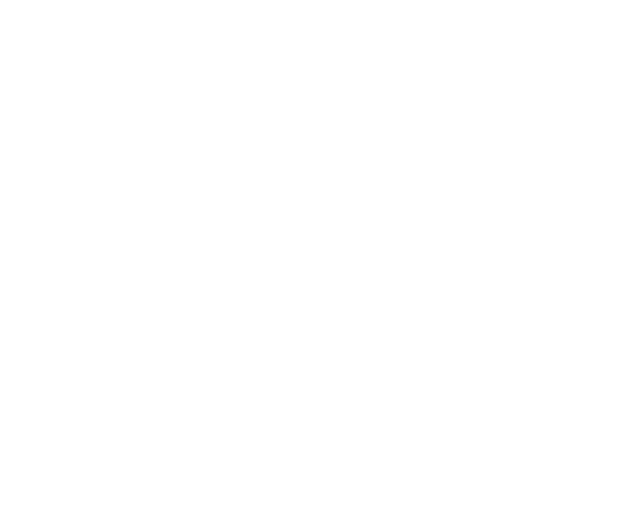
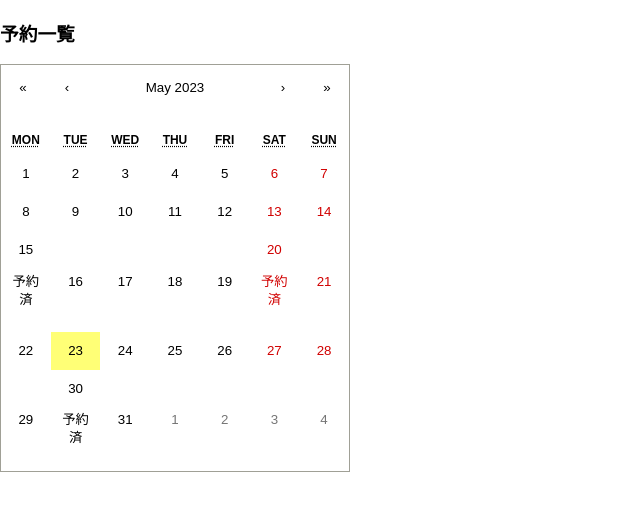
Before and after one commit to Buront2610/reservation_system, a React (Create React App) app: page /test4 in a window 1280 px wide. Before the commit this address had no page. Shown: the top 510 px of the page, without its empty margins (0-640 px from the left). Built offline with nearby package versions, Linux system fonts and the light colour scheme.

Commit message:
[update&Add]useAuthのlintに基づいた修正　その他テスト用ページの追加

```diff
--- a/package.json
+++ b/package.json
@@ -18,6 +18,7 @@
     "crypto-js": "^4.1.1",
     "date-fns": "^2.30.0",
     "react": "^18.2.0",
+    "react-calendar": "^4.2.1",
     "react-datepicker": "^4.11.0",
     "react-dom": "^18.2.0",
     "react-query": "^3.39.3",
--- a/src/compornents/authContext.tsx
+++ b/src/compornents/authContext.tsx
@@ -13,7 +13,7 @@ interface AuthContextProps {
 
 export const AuthContext = createContext<AuthContextProps | null>(null);
 
-export const useAuth = () => {
+export const UseAuth = () => {
   const context = useContext(AuthContext);
   if (!context) {
     throw new Error('useAuth must be used within an AuthProvider');
--- a/src/compornents/login.tsx
+++ b/src/compornents/login.tsx
@@ -9,7 +9,7 @@ import {
   TextField,
 } from "@mui/material";
 import { useNavigate } from "react-router-dom";
-import { useAuth } from './authContext';
+import { UseAuth } from './authContext';
 import CryptoJS from 'crypto-js';
 
 interface LoginProps {}
@@ -30,7 +30,7 @@ const Login: React.FC<LoginProps> = (): ReactElement => {
   const [password, setPassword] = useState("");
   const [error, setError] = useState<string | null>(null);
   const navigate = useNavigate();
-  const auth  = useAuth();
+  const auth  = UseAuth();
 
   const cardStyle = {
     display: "block",
--- a/src/compornents/router.tsx
+++ b/src/compornents/router.tsx
@@ -2,7 +2,7 @@ import React, {FC, Dispatch, SetStateAction} from 'react';
 import { BrowserRouter as Router, Route, Routes, BrowserRouter } from 'react-router-dom';
 import { Box } from '@mui/material';
 import Login  from './login'
-import { useAuth } from './authContext';
+import { UseAuth } from './authContext';
 import  AdminSideMenu from './adminSideMenu';
 import  UserSideMenu from './userSideMenu';
 import ReservationPage from './userReserve';
@@ -13,6 +13,7 @@ import EmployeeManagePage from './adminManage';
 import { styled } from '@mui/material/styles';
 import { Button } from '@mui/material';
 import TestReservationPage from './testUserReserve';
+import TestReservationHistoryPage from './testUserReserveInfo';
 
 interface setStateProps{
     setStateProp: object;
@@ -23,7 +24,7 @@ function Placeholder() {
 }
 
 function routerCompornent() {
-    const { user } = useAuth();
+    const { user } = UseAuth();
 
     let SideMenu = Placeholder;
     if (user) {
@@ -37,6 +38,7 @@ function routerCompornent() {
                 <Route path="/test" element={<ReservationPage />} />
                 <Route path="/test2" element={<ReservationInfoPage />} />
                 <Route path="/test3" element={<TestReservationPage />} />
+                <Route path="/test4" element={<TestReservationHistoryPage />} />
                 {user && (
                     <>
                     <Route path="/user/*" element={<SideMenu />}>
--- /dev/null
+++ b/src/compornents/testUserReserveInfo.tsx
@@ -0,0 +1,50 @@
+import React, { useState, useEffect } from 'react';
+import Calendar from 'react-calendar';
+import 'react-calendar/dist/Calendar.css';
+import { Reservation, Employee } from './types';
+
+// Dummy Data
+const dummyReservations: Reservation[] = [
+    { id: 1, employee_id: 1, reservation_date: '2023-05-15', bento_id: 1, quantity: 1, is_delivered: true },
+    { id: 2, employee_id: 1, reservation_date: '2023-05-20', bento_id: 2, quantity: 2, is_delivered: false },
+    { id: 3, employee_id: 1, reservation_date: '2023-05-30', bento_id: 1, quantity: 1, is_delivered: true },
+];
+
+const dummyEmployees: Employee[] = [
+    { id: 1, name: 'John Doe', workplace_id: 1 },
+];
+
+// Mocked API Functions
+const getReservations = () => Promise.resolve(dummyReservations);
+const getEmployees = () => Promise.resolve(dummyEmployees);
+
+function TestReservationHistoryPage() {
+    const [reservations, setReservations] = useState<Reservation[]>([]);
+
+    useEffect(() => {
+        getReservations().then(setReservations);
+    }, []);
+
+    const reservedDates = reservations.map(reservation => new Date(reservation.reservation_date));
+
+    type View = 'month' | 'year' | 'decade' | 'century';
+    type TileContentProps = { date: Date; view: View };
+
+    const tileContent = ({ date, view }: TileContentProps) => {
+        if (view === 'month' && reservedDates.some(d => d.getTime() === date.getTime())) {
+            return <p>予約済</p>;
+        }
+        return null;
+    };
+
+    return (
+        <div>
+            <h3>予約一覧</h3>
+            <Calendar
+                tileContent={tileContent}
+            />
+        </div>
+    );
+};
+
+export default TestReservationHistoryPage;
--- a/src/compornents/userReserve.tsx
+++ b/src/compornents/userReserve.tsx
@@ -6,7 +6,7 @@ import 'react-datepicker/dist/react-datepicker.css';
 import { Reservation, Bento, Employee } from './types';
 import { getBento, addReservation, deleteReservation, getReservations, getEmployees } from './API';
 import { Box, Button, Typography, Tab, Tabs } from '@mui/material';
-import { useAuth } from './authContext';
+import { UseAuth } from './authContext';
 
 
 
@@ -15,7 +15,7 @@ registerLocale('ja', ja);
 
 // 予約ページの関数コンポーネント
 function ReservationPage() {
-    const { user } = useAuth(); // ログインユーザーの情報を取得
+    const { user } = UseAuth(); // ログインユーザーの情報を取得
     // ユーザ情報が存在することを確認（ログインしているかどうか）
     if (!user) {
         throw new Error('User is not logged in.');
--- a/src/compornents/userReserveInfo.tsx
+++ b/src/compornents/userReserveInfo.tsx
@@ -1,58 +1,101 @@
 import React, { useState, useEffect } from 'react';
 import { Reservation, Bento, Employee } from './types';
 import { getReservations, getBento, getEmployees } from './API';
-import { Box, Table, TableBody, TableCell, TableContainer, TableHead, TableRow, Paper } from '@mui/material';
-import { useAuth } from './authContext';
+import { Box, Table, TableBody, TableCell, TableContainer, TableHead, TableRow, Paper, IconButton } from '@mui/material';
+import { UseAuth } from './authContext';
+import { CheckCircleOutline as CheckCircleOutlineIcon, HighlightOff as HighlightOffIcon, ChevronLeft, ChevronRight } from '@mui/icons-material';
 
-//予約情報の表示
-//場合によっては消すかも
 function ReservationHistoryPage() {
-    const { user } = useAuth(); // ログインユーザーの情報を取得
+    const { user } = UseAuth();
 
     if(!user) {
         throw new Error('User is not logged in.');
     }
 
+    const today = new Date();
+    const [month, setMonth] = useState(today.getMonth());
+    const [year, setYear] = useState(today.getFullYear());
     const [reservations, setReservations] = useState<Reservation[]>([]);
     const [employeeList, setEmployeeList] = useState<Employee[]>([]);
-    const [dateList, setDateList] = useState<string[]>([]);
 
     useEffect(() => {
-        getReservations().then(reservation => {
-            setReservations(reservation);
-            setDateList([...new Set(reservation.map(r => r.reservation_date))]);
-        });
-        getEmployees().then(employee => setEmployeeList(employee));
+        getReservations().then(setReservations);
+        getEmployees().then(setEmployeeList);
     }, []);
+
+    const getDaysInMonth = (month: number, year: number) => {
+        return new Date(year, month + 1, 0).getDate();
+    };
+
+    const getFirstDayOfMonth = (month: number, year: number) => {
+        return new Date(year, month, 1).getDay();
+    };
 
     const getReservationStatus = (date: string, employeeId: number) => {
         const reservation = reservations.find(
             reservation => reservation.employee_id === employeeId && reservation.reservation_date === date
         );
-        return reservation ? '予約済' : '';
+        return reservation ? "予約済" : "";
     };
 
+    const decreaseMonth = () => {
+        setMonth(month - 1);
+        if (month - 1 < 0) {
+            setMonth(11);
+            setYear(year - 1);
+        }
+    };
+
+    const increaseMonth = () => {
+        setMonth(month + 1);
+        if (month + 1 > 11) {
+            setMonth(0);
+            setYear(year + 1);
+        }
+    };
     return (
         <Box>
+            <IconButton onClick={decreaseMonth}>
+                <ChevronLeft />
+            </IconButton>
+            <IconButton onClick={increaseMonth}>
+                <ChevronRight />
+            </IconButton>
             <TableContainer component={Paper}>
                 <Table>
                     <TableHead>
                         <TableRow>
                             <TableCell>Employee / Date</TableCell>
-                            {dateList.map(date => (
-                                <TableCell>{date}</TableCell>
+                            {["日", "月", "火", "水", "木", "金", "土"].map(day => (
+                                <TableCell>{day}</TableCell>
                             ))}
                         </TableRow>
                     </TableHead>
                     <TableBody>
-                        {employeeList.map(employee => (
-                            <TableRow>
-                                <TableCell>{employee.name}</TableCell>
-                                {dateList.map(date => (
-                                    <TableCell>{getReservationStatus(date, employee.id)}</TableCell>
-                                ))}
-                            </TableRow>
-                        ))}
+                        {employeeList.map(employee => {
+                            let rows = [];
+                            let cells = [];
+                            cells.push(<TableCell>{employee.name}</TableCell>);
+                            for (let i = 0; i < getFirstDayOfMonth(month, year); i++) {
+                                cells.push(<TableCell></TableCell>);
+                            }
+                            for (let day = 1; day <= getDaysInMonth(month, year); day++) {
+                                const date = `${year}-${month + 1}-${day}`;
+                                const reservationStatus = getReservationStatus(date, employee.id);
+                                cells.push(<TableCell style={reservationStatus ? {backgroundColor: "yellow"} : {}}>{reservationStatus}</TableCell>);
+                                if (cells.length % 7 === 0) {
+                                    rows.push(<TableRow>{cells}</TableRow>);
+                                    cells = [];
+                                }
+                            }
+                            if (cells.length > 0) {
+                                while (cells.length < 7) {
+                                    cells.push(<TableCell></TableCell>);
+                                }
+                                rows.push(<TableRow>{cells}</TableRow>);
+                            }
+                            return rows;
+                        })}
                     </TableBody>
                 </Table>
             </TableContainer>
--- a/src/compornents/userSideMenu.tsx
+++ b/src/compornents/userSideMenu.tsx
@@ -113,7 +113,7 @@ import { textAlign } from '@mui/system';
     );
 
 
-    export default function userSideMenu() {
+    export default function UserSideMenu() {
 
       const location = useLocation();
       const Path = location.pathname;
```
Also changed, not shown: 1 other file (tests, documents, lock files or other folders).
